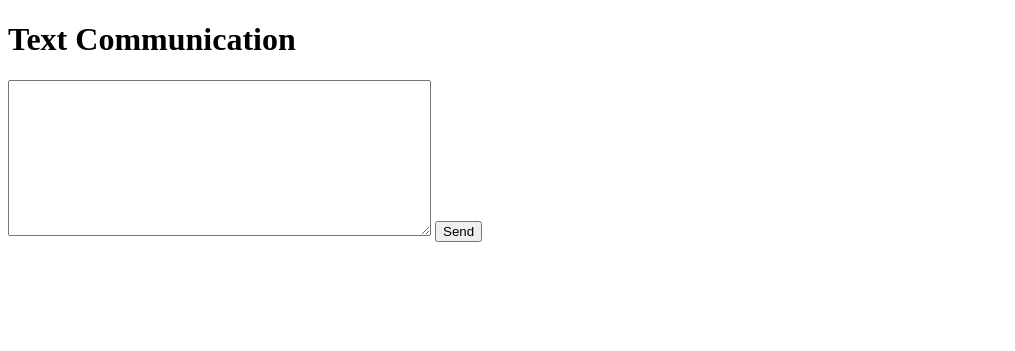
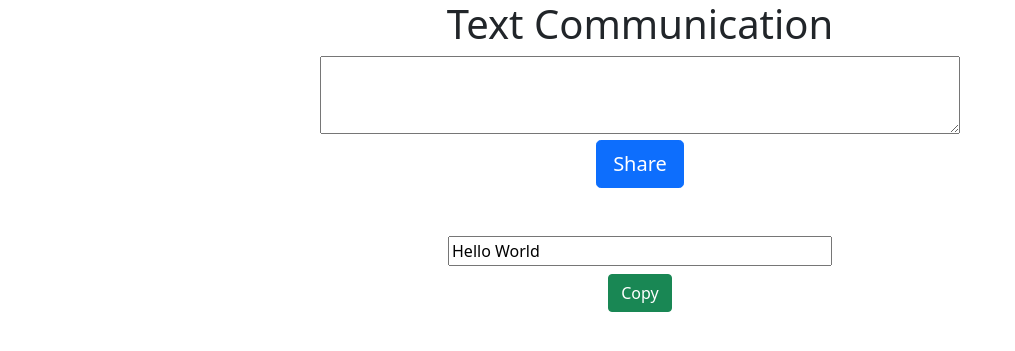
Before and after one commit to rukon-uddin/Easy-text-transfer, a Flask app: page / in a window 1280 px wide. Shown: the top 351 px of the page, without its empty margins (0-1015 px from the left). Run offline with Flask 3, Linux system fonts and the light colour scheme.

Commit message:
Added css

```diff
--- a/app.py
+++ b/app.py
@@ -19,3 +19,7 @@
 def receive_text():
     global stored_text
     return jsonify({'text': stored_text})
+
+
+# if __name__ == "__main__":
+#     app.run(debug=True)
--- a/templates/index.html
+++ b/templates/index.html
@@ -2,18 +2,38 @@
 <html>
 <head>
     <title>Text Communication</title>
+    <link href="https://cdn.jsdelivr.net/npm/bootstrap@5.1.3/dist/css/bootstrap.min.css" rel="stylesheet" integrity="sha384-1BmE4kWBq78iYhFldvKuhfTAU6auU8tT94WrHftjDbrCEXSU1oBoqyl2QvZ6jIW3" crossorigin="anonymous">
 </head>
 <body>
-    <h1>Text Communication</h1>
-    <textarea id="textArea" rows="10" cols="50"></textarea>
-    <button id="sendButton">Send</button>
-    <div id="receivedText"></div>
+    <div class="text-center">
+        <h1>Text Communication</h1>
+        <textarea id="textArea" class="w-50" rows="3"></textarea>
+    </div>
+    <div class="text-center">
+        <button id="sendButton" type="button" class="btn btn-primary btn-lg">Share</button>
+    </div>
+    <div id="receivedText" class="text-center mt-5">
+        <input type="text" style="width: 30%;" value="Hello World" id="myInput">
+    </div>
+    <div class="text-center">
+        <button onclick=copyFunction() type="button" class="btn btn-success mt-2">Copy</button>
+    </div>
 
     <script>
         const textArea = document.getElementById('textArea');
         const sendButton = document.getElementById('sendButton');
-        const receivedText = document.getElementById('receivedText');
+        const receivedText = document.getElementById('myInput');
+        function copyFunction() {
+            // Get the text field
+            var copyText = receivedText
 
+            // Select the text field
+            copyText.select();
+            copyText.setSelectionRange(0, 99999); // For mobile devices
+
+            // Copy the text inside the text field
+            navigator.clipboard.writeText(copyText.value);
+        }
         sendButton.addEventListener('click', () => {
             const text = textArea.value;
             fetch('/send', {
@@ -27,7 +47,7 @@
         });
 
         function updateReceivedText(text) {
-            receivedText.innerHTML = `<p>Received: ${text}</p>`;
+            receivedText.value = text;
         }
 
         function pollForText() {
```
